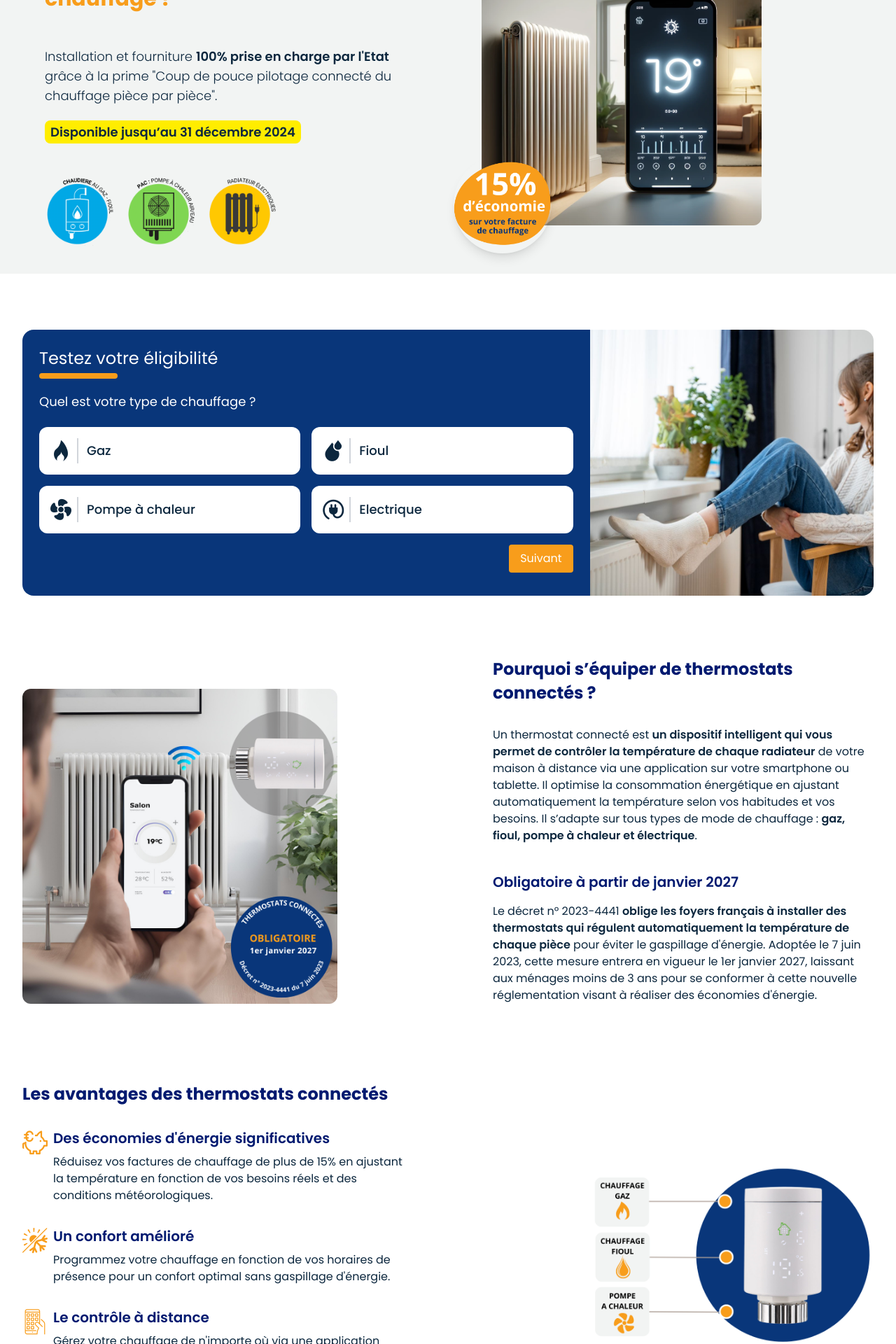
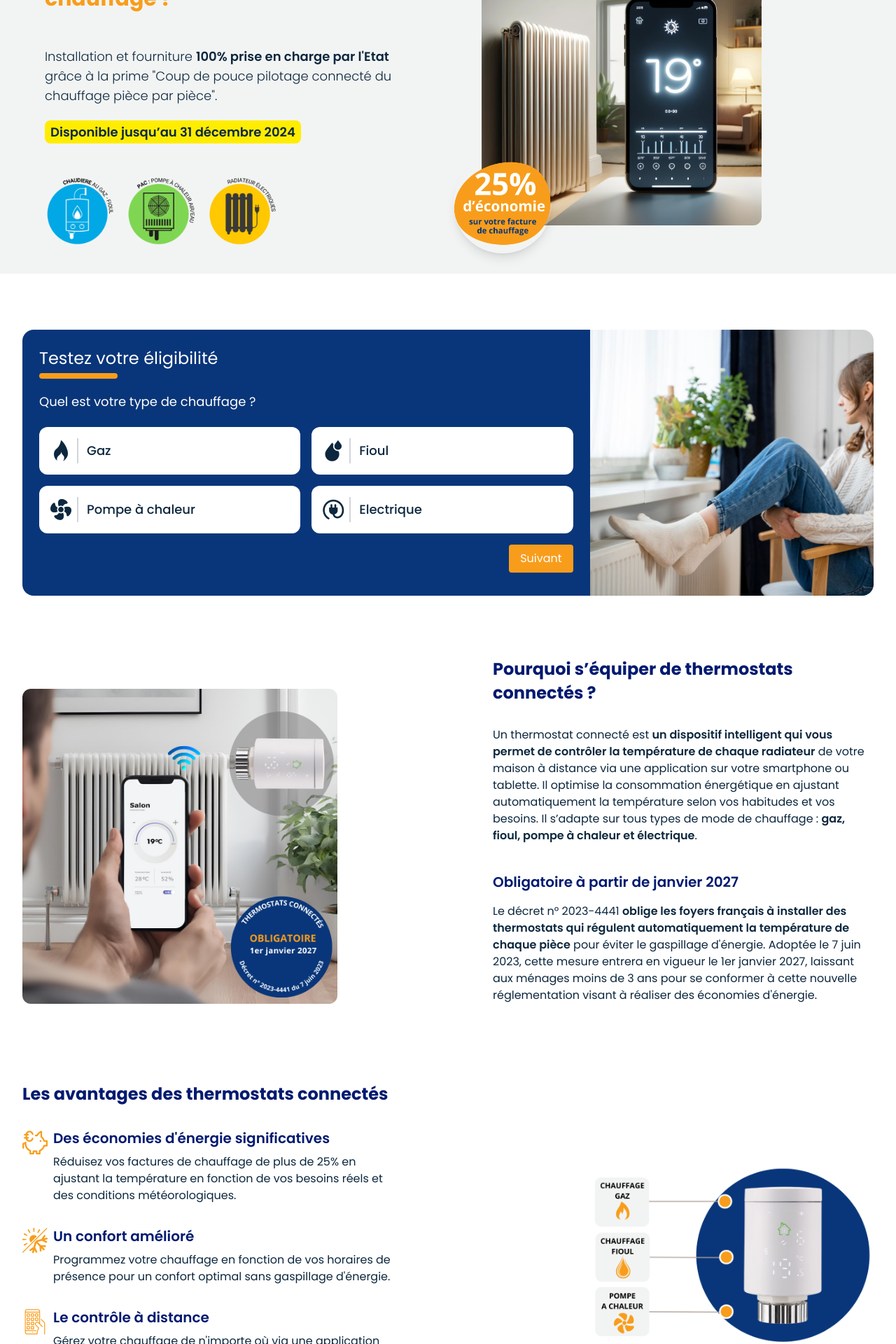
Before and after one commit to mohoto/thermostat-landing, a Next.js app: page / in a window 1280 px wide. Shown: the part 277-2197 px from the top of the page at 70% size. Built offline with nearby package versions, Linux system fonts and the light colour scheme.

Commit message:
rectif economie

```diff
--- a/components/hero.tsx
+++ b/components/hero.tsx
@@ -1,7 +1,7 @@
 import Image from "next/image"
 import heroImage from "@/public/images/thermostat-connecte-2.png"
 import heroImageTwo from "@/public/images/coup-de-pouce-thermostat-blanc.png"
-import heroImageThree from "@/public/images/thermostat-connecte-economie.png"
+import heroImageThree from "@/public/images/thermostat-connecte-economie-2.png"
 import chaudiereImage from "@/public/images/thremostats-chaudiere-gaz-fioul.png"
 import pacImage from "@/public/images/thremostats-pompe-a-chaleur.png"
 import elecImage from "@/public/images/thremostats-radiateur-electrique.png"
@@ -68,7 +68,7 @@ function Hero({}: Props) {
                     <div className="absolute -bottom-10 -left-10">
                         <Image
                         src={heroImageThree}
-                        alt="15% d'économie sur vos factures de chauffage"
+                        alt="25% d'économie sur vos factures de chauffage"
                         className="rounded-full shadow-lg"
                         width={140}
                         height={140}
--- a/components/thermostatBeneficeTwo.tsx
+++ b/components/thermostatBeneficeTwo.tsx
@@ -21,7 +21,7 @@ function ThermostatBeneficeTwo({}: Props) {
                         </div>
                         <div>
                             <h3 className="!font-semibold mb-2 lg:text-xl text-lg">Des économies d'énergie significatives</h3>
-                            <p className="mb-0">Réduisez vos factures de chauffage de plus de 15% en ajustant la température en fonction de vos besoins réels et des conditions météorologiques.</p>
+                            <p className="mb-0">Réduisez vos factures de chauffage de plus de 25% en ajustant la température en fonction de vos besoins réels et des conditions météorologiques.</p>
                         </div>
                     </div>
                     <div className="flex gap-x-2">
```
Also changed, not shown: public/images/thermostat-connecte-economie-2.png (added).
